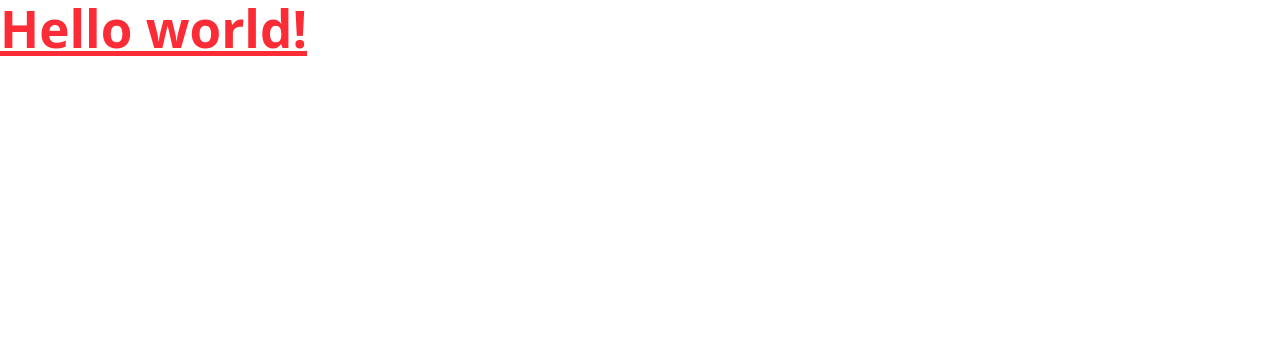
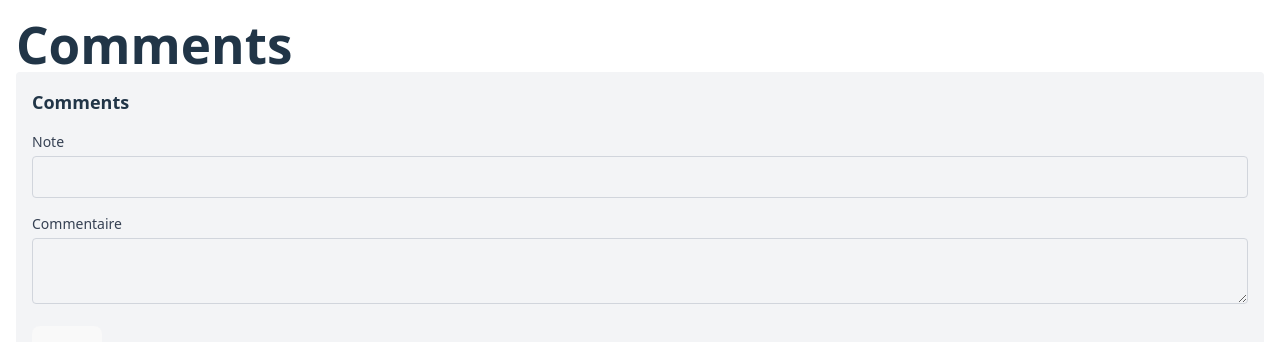
Before and after one commit to MOUHAMEDBOUZAYAN/-Site-E-Commerce, a React (Vite) app in the folder frontend/: page / in a window 1280 px wide. Shown: the top 342 px of the page. Built offline with nearby package versions, Linux system fonts and the light colour scheme.

Commit message:
added a part of frontend

```diff
--- a/frontend/package.json
+++ b/frontend/package.json
@@ -11,9 +11,13 @@
   },
   "dependencies": {
     "@tailwindcss/vite": "^4.0.9",
+    "axios": "^1.8.1",
+    "formik": "^2.4.6",
+    "jwt-decode": "^4.0.0",
     "react": "^19.0.0",
     "react-dom": "^19.0.0",
-    "tailwindcss": "^4.0.9"
+    "tailwindcss": "^4.0.9",
+    "yup": "^1.6.1"
   },
   "devDependencies": {
     "@eslint/js": "^9.21.0",
--- a/frontend/src/App.jsx
+++ b/frontend/src/App.jsx
@@ -1,13 +1,15 @@
-import React from 'react'
+import React from 'react';
+import ReviewSection from './Components/Comments';
 
-function App() {
-  return (
-    <div>
-      <h1 class="text-5xl font-bold text-red-500 underline">
-    Hello world!
-  </h1>
-    </div>
-  )
-}
+const App = () => {
+    const productId = 'exampleProductId';
 
-export default App
+    return (
+        <div className="container mx-auto p-4">
+            <h1 className="text-3xl font-bold">Comments</h1>
+            <ReviewSection productId={productId} />
+        </div>
+    );
+};
+
+export default App;
--- /dev/null
+++ b/frontend/src/Components/Comments.jsx
@@ -0,0 +1,68 @@
+import React, { useState } from 'react';
+import { useFormik } from 'formik';
+import * as Yup from 'yup';
+import axios from 'axios';
+
+const Comments = ({ productId }) => {
+  const [message, setMessage] = useState('');
+
+  const formik = useFormik({
+    initialValues: {
+      rating: '',
+      comment: '',
+    },
+    validationSchema: Yup.object({
+      rating: Yup.number().min(1).max(5).required('note est obligatoire'),
+      comment: Yup.string().min(1).max(500).required('commentaire est obligatoire'),
+    }),
+    onSubmit: async (values) => {
+      try {
+        const response = await axios.post('http://localhost:5000/api/Comments', {
+          productId,
+          rating: values.rating,
+          comment: values.comment,
+          userId: 'userIdHere',
+        });
+        setMessage('comment avec succès !');
+      } catch (error) {
+        setMessage('Erreur lors de\ comments');
+      }
+    },
+  });
+
+  return (
+    <div className="p-4 bg-gray-100 rounded">
+      <h2 className="text-lg font-semibold mb-4">Comments</h2>
+      <form onSubmit={formik.handleSubmit}>
+        <div className="mb-4">
+          <label htmlFor="rating" className="block text-sm font-medium text-gray-700">Note</label>
+          <input
+            id="rating"
+            type="number"
+            min="1"
+            max="5"
+            {...formik.getFieldProps('rating')}
+            className="mt-1 p-2 w-full border border-gray-300 rounded"
+          />
+          {formik.touched.rating && formik.errors.rating ? <div className="text-red-500 text-sm">{formik.errors.rating}</div> : null}
+        </div>
+
+        <div className="mb-4">
+          <label htmlFor="comment" className="block text-sm font-medium text-gray-700">Commentaire</label>
+          <textarea
+            id="comment"
+            {...formik.getFieldProps('comment')}
+            className="mt-1 p-2 w-full border border-gray-300 rounded"
+          />
+          {formik.touched.comment && formik.errors.comment ? <div className="text-red-500 text-sm">{formik.errors.comment}</div> : null}
+        </div>
+
+        <button type="submit" className="px-4 py-2 bg-blue-600 text-white rounded">Add</button>
+      </form>
+
+      {message && <p className="mt-4 text-center">{message}</p>}
+    </div>
+  );
+};
+
+export default Comments;
--- a/frontend/src/Components/Test.jsx
+++ /dev/null
@@ -1,9 +0,0 @@
-import React from 'react'
-
-function Test() {
-  return (
-    <div>Test</div>
-  )
-}
-
-export default Test
```
Also changed, not shown: 1 other file (tests, documents, lock files or other folders).
